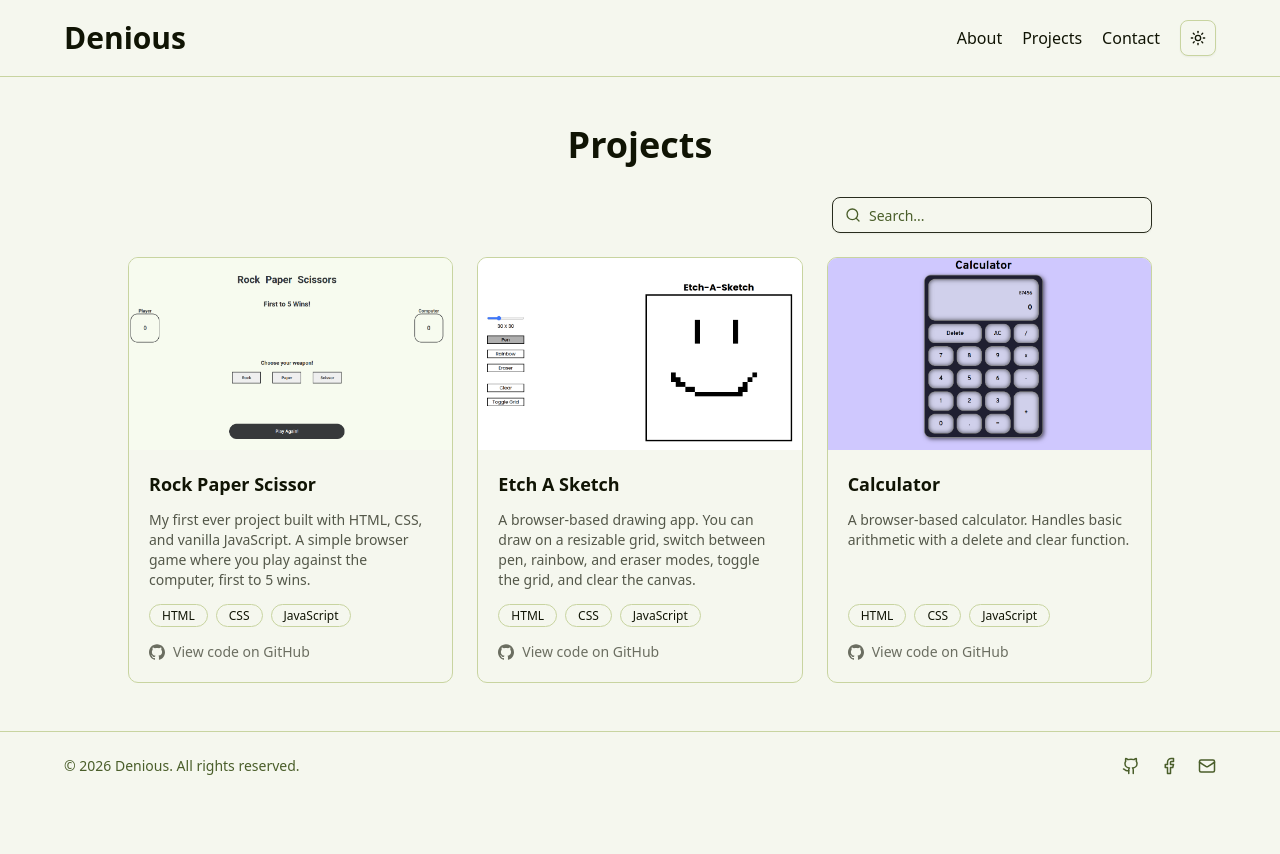
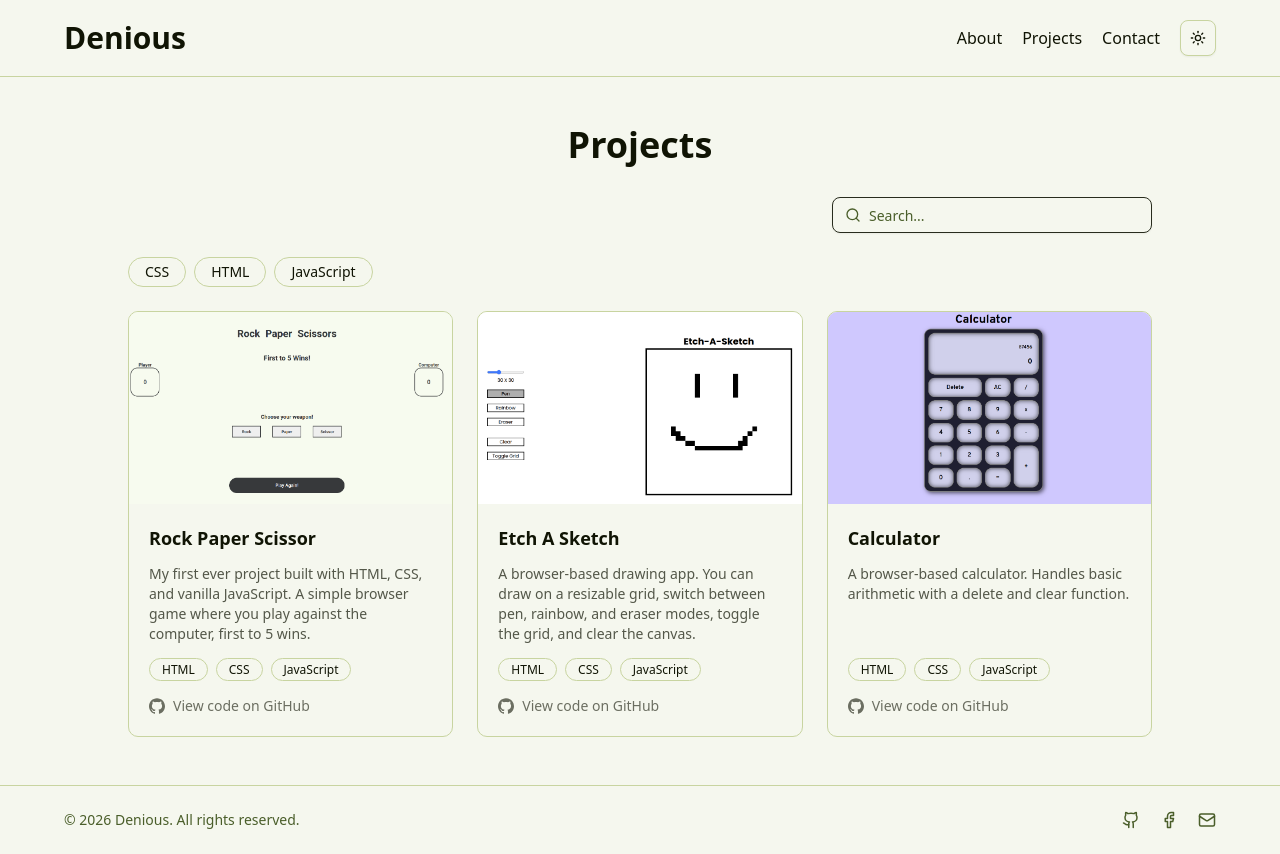
Before and after one commit to LourdenB15/portfolio, a Next.js app: page /projects in a window 1280 px wide. Before the commit the page ends 800 px from the top, so only its background shows below. Built offline with nearby package versions, Linux system fonts and the light colour scheme.

Commit message:
Add tag filter toggles to projects page

```diff
--- /dev/null
+++ b/components/common/TagToggle.tsx
@@ -0,0 +1,25 @@
+type TagToggleProps = {
+  label: string;
+  selected: boolean;
+  onClick: () => void;
+  icon?: React.ReactNode;
+};
+
+export default function TagToggle({
+  label,
+  selected,
+  onClick,
+  icon,
+}: TagToggleProps) {
+  return (
+    <span
+      onClick={onClick}
+      className={`flex items-center gap-2 border border-border rounded-full px-4 py-1 text-sm cursor-pointer duration-200 ${
+        selected ? "bg-muted text-foreground" : "hover:bg-muted/50"
+      }`}
+    >
+      {icon}
+      {label}
+    </span>
+  );
+}
--- a/components/features/projects/ProjectSection.tsx
+++ b/components/features/projects/ProjectSection.tsx
@@ -8,11 +8,17 @@ import {
 } from "@/components/ui/input-group";
 import { Search } from "lucide-react";
 import { useState } from "react";
+import { useRouter } from "next/navigation";
 import { Project, PROJECTS } from "@/constants/projects";
 import ProjectCard from "@/components/common/ProjectCard";
+import TagToggle from "@/components/common/TagToggle";
+
+const ALL_TAGS = [...new Set(PROJECTS.flatMap((p) => p.tags))].sort();
 
 export default function ProjectSection() {
   const [input, setInput] = useState("");
+  const router = useRouter();
+
   function handleInput(value: string) {
     setInput(value.toLowerCase());
   }
@@ -20,7 +26,7 @@ export default function ProjectSection() {
   return (
     <Section className="grow">
       <div className="text-4xl font-bold text-center mb-8">Projects</div>
-      <div className="flex flex-col  max-w-5xl mx-auto">
+      <div className="flex flex-col max-w-5xl mx-auto">
         <InputGroup className="md:max-w-xs self-end mb-6">
           <InputGroupInput
             placeholder="Search..."
@@ -30,6 +36,16 @@ export default function ProjectSection() {
             <Search />
           </InputGroupAddon>
         </InputGroup>
+        <div className="flex flex-wrap gap-2 mb-6">
+          {ALL_TAGS.map((tag) => (
+            <TagToggle
+              key={tag}
+              label={tag}
+              selected={false}
+              onClick={() => router.push(`/projects/category/${tag.toLowerCase()}`)}
+            />
+          ))}
+        </div>
         <div className="grid grid-cols-1 sm:grid-cols-2 lg:grid-cols-3 gap-6">
           {PROJECTS.filter(
             (project: Project) =>
```
